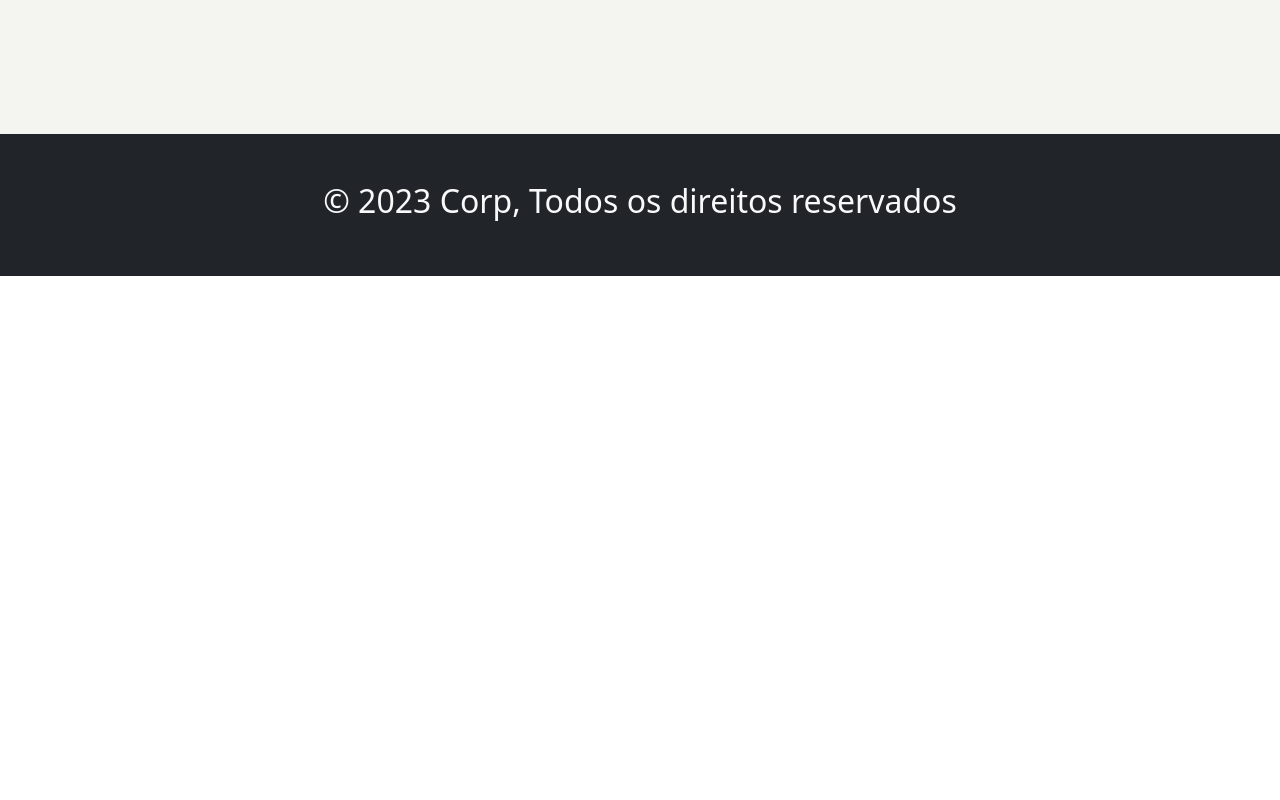
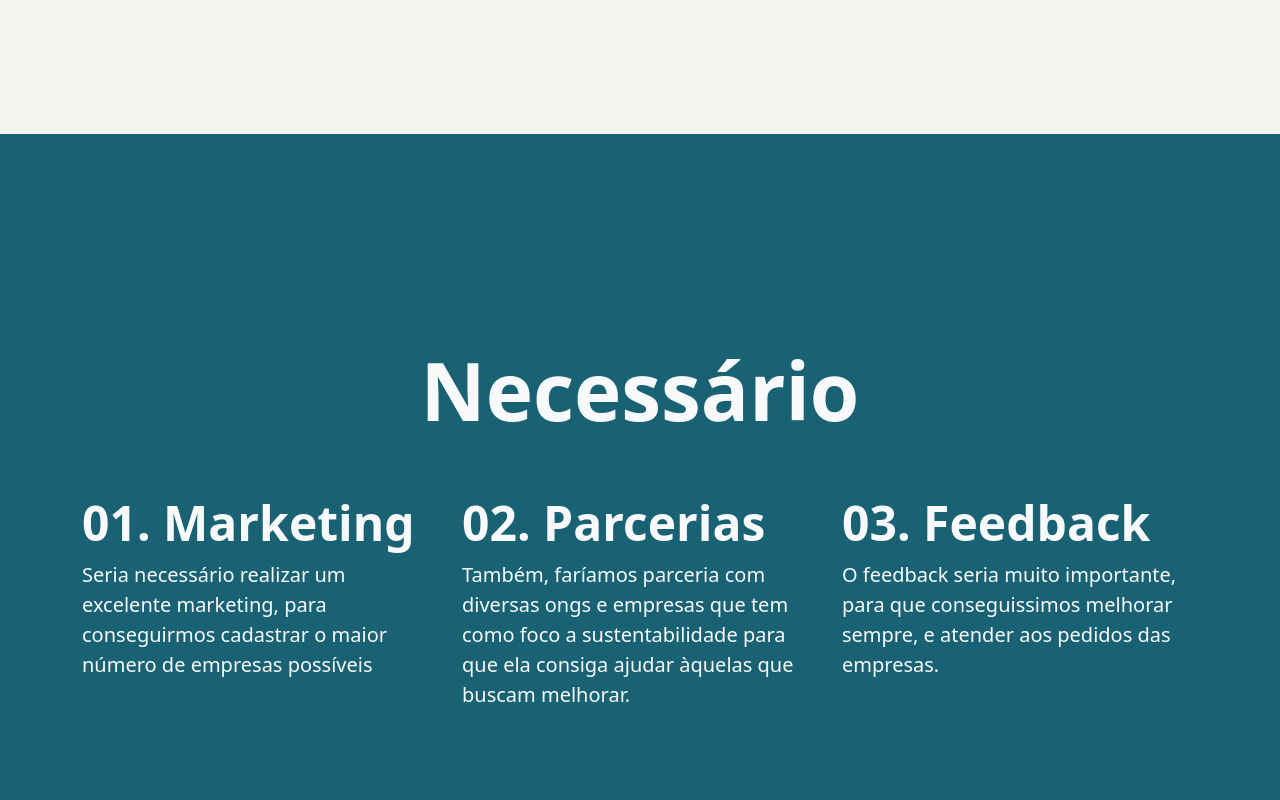
Before and after one commit to SchunckLeonardo/sprint4-front-javascript, a React (Vite) app: page / in a window 1280 px wide. Shown: the part 3140-3940 px from the top of the page. Before the commit the page ends 3416 px from the top, so only its background shows below. Built offline with nearby package versions, Linux system fonts and the light colour scheme.

Commit message:
Necessario Component

```diff
--- /dev/null
+++ b/src/assets/css/necessario.css
@@ -0,0 +1,4 @@
+.necessario-section {
+    min-height: 100vh;
+    background-color: #196273;
+}
--- a/src/components/Home.jsx
+++ b/src/components/Home.jsx
@@ -2,6 +2,7 @@ import ChallengeIBM from "./ChallengeIBM"
 import Projetos from "./Projetos"
 import Funcionamento from "./Funcionamento"
 import Perfil from './Perfil'
+import Necessario from './Necessario'
 
 function Home(){
     return (
@@ -10,6 +11,7 @@ function Home(){
             <Projetos/>
             <Funcionamento/>
             <Perfil/>
+            <Necessario/>
         </>
     )
 }
--- /dev/null
+++ b/src/components/Necessario.jsx
@@ -0,0 +1,49 @@
+import '../assets/css/necessario.css'
+
+function Necessario() {
+    return (
+        <>
+            <section className="container-fluid necessario-section d-flex justify-content-center align-items-center">
+                <div className="container">
+                    <div className="row mb-5">
+                        <div className="col-lg-12 text-center">
+                            <h2 className='display-1 text-light fw-bolder'>Necessário</h2>
+                        </div>
+                    </div>
+                    <div className="row">
+                        <div className="col-lg-4">
+                            <h3 className='display-5 text-light fw-semibold'>01. Marketing</h3>
+                            <p className="lead text-light fw-light">
+                                Seria necessário realizar um
+                                excelente marketing, para
+                                conseguirmos cadastrar o maior
+                                número de empresas possíveis
+                            </p>
+                        </div>
+                        <div className="col-lg-4">
+                            <h3 className='display-5 text-light fw-semibold'>02. Parcerias</h3>
+                            <p className="lead text-light fw-light">
+                                Também, faríamos parceria
+                                com diversas ongs e empresas
+                                que tem como foco a sustentabilidade
+                                para que ela consiga ajudar àquelas
+                                que buscam melhorar.
+                            </p>
+                        </div>
+                        <div className="col-lg-4">
+                            <h3 className='display-5 text-light fw-semibold'>03. Feedback</h3>
+                            <p className="lead text-light fw-light">
+                                O feedback seria muito
+                                importante, para que conseguissimos
+                                melhorar sempre, e atender
+                                aos pedidos das empresas.
+                            </p>
+                        </div>
+                    </div>
+                </div>
+            </section>
+        </>
+    )
+}
+
+export default Necessario
```
